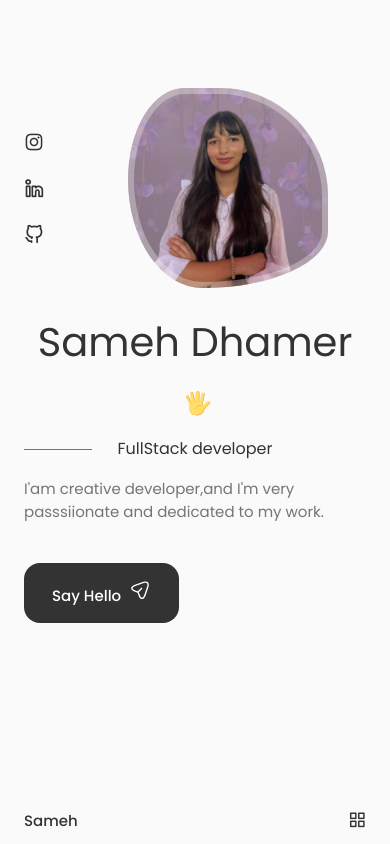
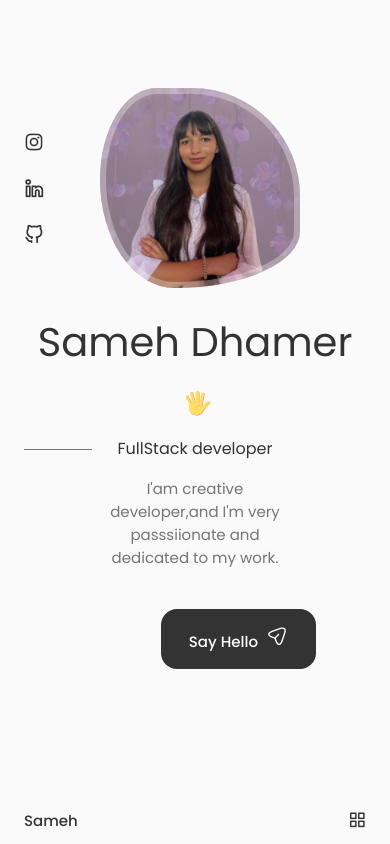
Before and after one commit to sameh-dh/portfolio, a React (Create React App) app: page / in a window 390 px wide. Built offline with nearby package versions, Linux system fonts and the light colour scheme.

Commit message:
home responsive medium devices done

```diff
--- a/src/css/Home.css
+++ b/src/css/Home.css
@@ -183,10 +183,11 @@
 
     .home__img {
         order: initial;
-        justify-self: center;
+        /* justify-self: initial; */
         box-shadow: inset 0 0 0 6px rgb(255 255 255 / 30%);
         width: 200px;
         height: 200px;
+        margin-right: 20%;
     }
 
     .home__scroll {
@@ -200,10 +201,20 @@
      }
 
      .home__subtitle::before {
-        width: 20%;
+        width: 10%;
         top: 0.8rem;
-        left: 12%;
+        left: 25%;
 
+     }
+
+     .home__description{
+       padding-right: 20%;
+        text-align: center;
+        padding-left: 20%;
+     }
+
+     .button {
+        margin-left: 40%
      }
   }
 
@@ -218,6 +229,14 @@
 
   /* For small devices */
   @media screen and (max-width: 350px) {
+          .home__img {
+            width: 180px;
+            height: 180px;
+          }
 
+          .home__hand {
+            width: 22px;
+            height: 22px;
+          }
 
   }
```
